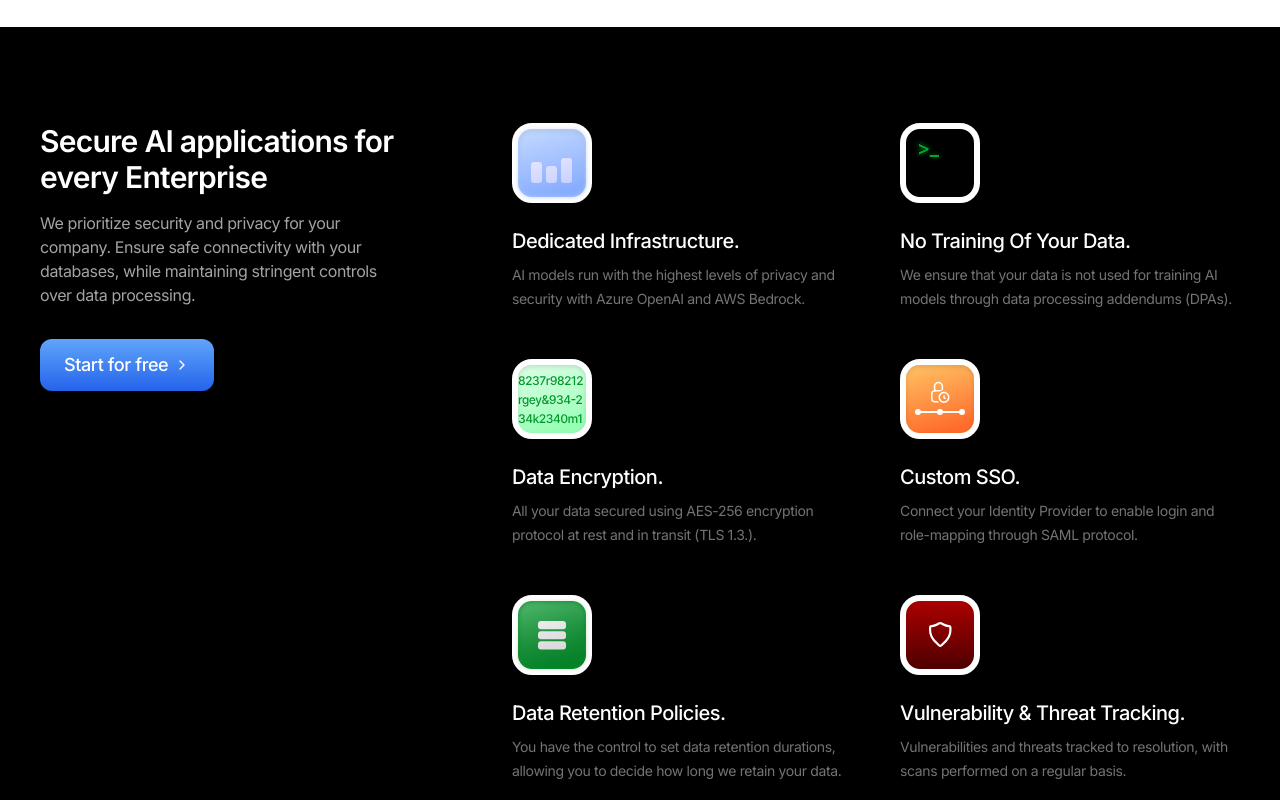
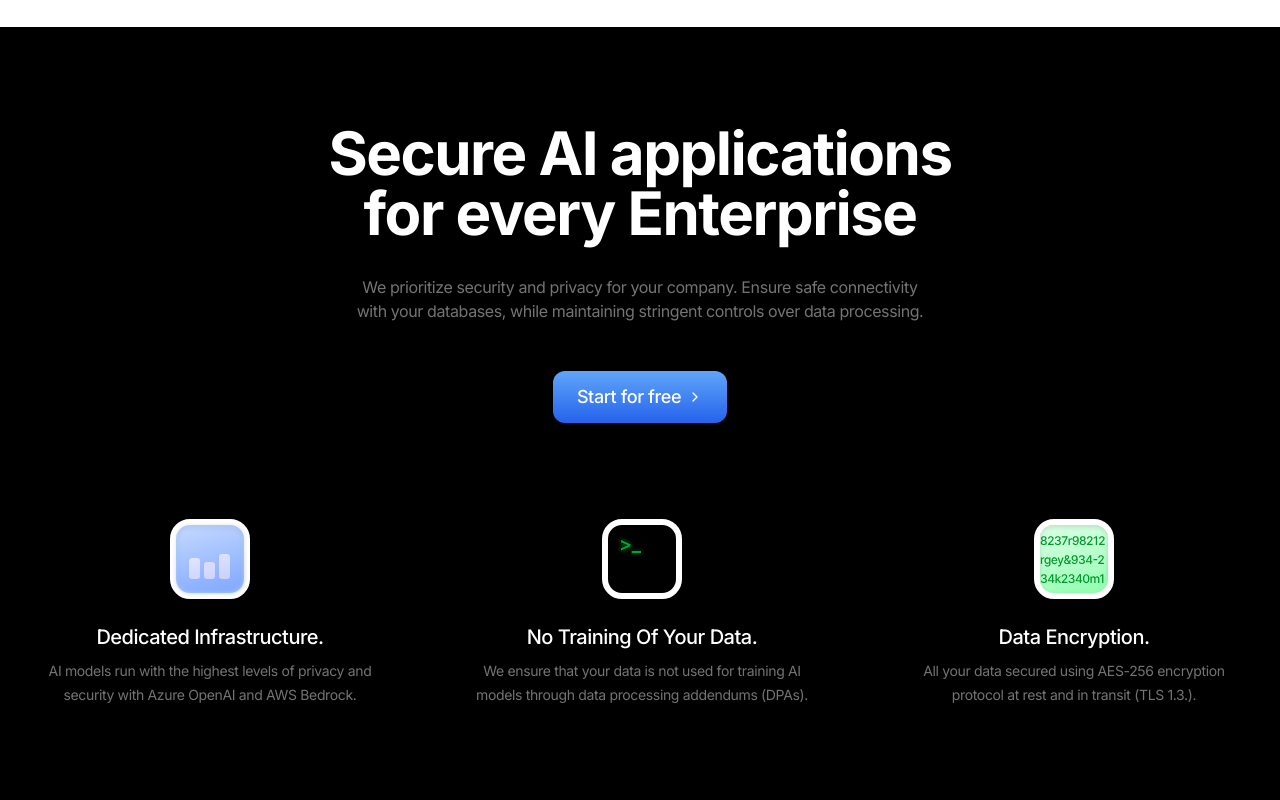
Before and after one commit to yashsehgal/stack-ai-redesign, a Next.js app: page / in a window 1280 px wide. Shown: the part 4260-5060 px from the top of the page. Built offline with nearby package versions, Linux system fonts and the light colour scheme.

Commit message:
🎨 Improve layout for security features section

```diff
--- a/components/sections/security.tsx
+++ b/components/sections/security.tsx
@@ -1,14 +1,6 @@
 'use client';
 import { SectionContainer, ViewContainer } from '../layouts';
-import {
-  Button,
-  CTAContainer,
-  CTADescription,
-  CTAHeadline,
-  CTAList,
-  FeatureCard,
-  FeatureContentProps,
-} from '../ui';
+import { Button, CTAList, FeatureCard, FeatureContentProps } from '../ui';
 
 const SecurityFeaturesList: FeatureContentProps[] = [
   {
@@ -52,17 +44,20 @@ const SecurityFeaturesList: FeatureContentProps[] = [
 export default function SecuritySection() {
   return (
     <SectionContainer id="security" className="bg-black">
-      <ViewContainer className="flex flex-row items-start justify-between max-lg:grid max-lg:gap-24 max-xl:relative">
-        <CTAContainer className="max-xl:sticky max-xl:top-36 max-lg:top-0 max-lg:relative">
-          <CTAHeadline sectionTheme="dark">
-            Secure AI applications for every Enterprise
-          </CTAHeadline>
-          <CTADescription sectionTheme="dark">
+      <ViewContainer className="grid gap-24 max-lg:grid max-lg:gap-24">
+        <div className="flex flex-col items-center justify-center">
+          <h2 className="text-white font-bold text-center text-6xl max-lg:text-4xl max-md:text-3xl">
+            Secure AI applications <br />
+            for every Enterprise
+          </h2>
+          <p className="text-center text-neutral-500 mt-8">
             We prioritize security and privacy for your company. Ensure safe
-            connectivity with your databases, while maintaining stringent
-            controls over data processing.
-          </CTADescription>
-          <CTAList>
+            connectivity
+            <br />
+            with your databases, while maintaining stringent controls over data
+            processing.
+          </p>
+          <CTAList className="mt-12">
             <Button
               variant="gloss"
               withArrow
@@ -71,12 +66,17 @@ export default function SecuritySection() {
               Start for free
             </Button>
           </CTAList>
-        </CTAContainer>
-        <div className="security-features-content-grid grid grid-cols-2 items-start gap-12 max-xl:grid-cols-1 max-lg:grid-cols-2 max-md:grid-cols-1 max-lg:w-fit max-lg:mx-auto">
+        </div>
+        <div className="security-features-content-grid grid grid-cols-3 xl:gap-24 w-fit mx-auto items-start gap-12  max-xl:grid-cols-2 max-md:grid-cols-1 max-lg:w-fit max-lg:mx-auto">
           {SecurityFeaturesList.map(
             (feature: FeatureContentProps, index: number) => {
               return (
-                <FeatureCard key={index} {...feature} sectionTheme="dark" />
+                <FeatureCard
+                  key={index}
+                  {...feature}
+                  sectionTheme="dark"
+                  className="items-center *:text-center"
+                />
               );
             },
           )}
```
